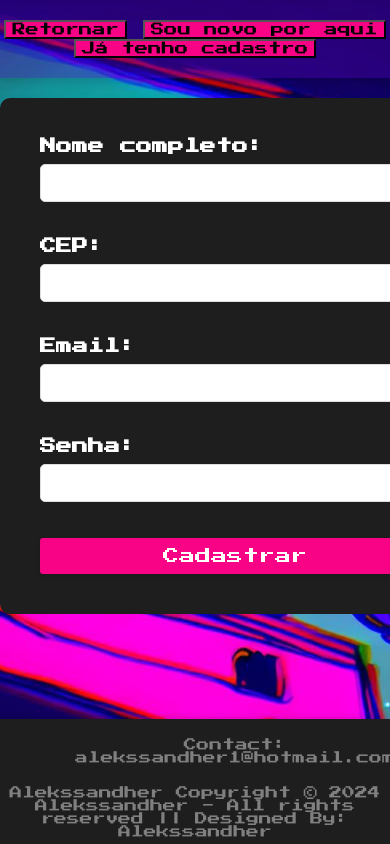
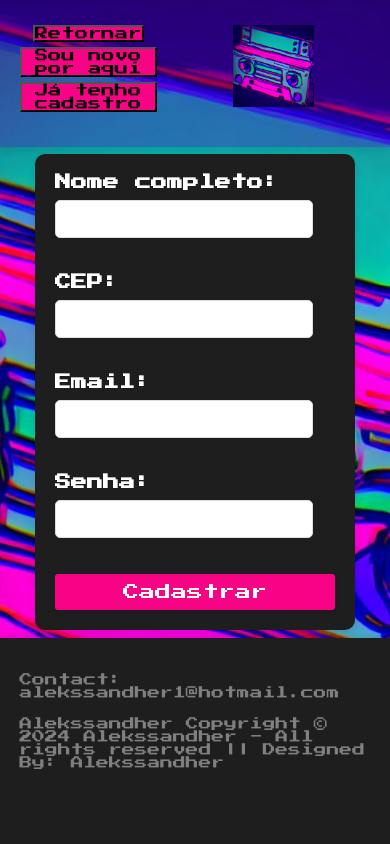
Before and after one commit to Alekssandher/licoes-faculdade, a plain HTML site: page MAPA - PROGRAMAÇÃO FRONT END - 52_2024/forms/cadastro.html in a window 390 px wide. Drawn offline with nearby package versions, Linux system fonts and the light colour scheme.

Commit message:
terminada a pagina de cadastro

```diff
--- a/MAPA - PROGRAMAÇÃO FRONT END - 52_2024/forms/cadastro.html
+++ b/MAPA - PROGRAMAÇÃO FRONT END - 52_2024/forms/cadastro.html
@@ -1,24 +1,35 @@
 <!DOCTYPE html>
-<html lang="en">
+<html lang="pt-BR">
 <head>
     <meta charset="UTF-8">
     <meta name="viewport" content="width=device-width, initial-scale=1.0">
     <script src="http://code.jquery.com/jquery-1.8.2.js"></script>
     <script src="http://code.jquery.com/ui/1.9.0/jquery-ui.js"></script>
+    <script src="../jq/script.js"></script>
 
     <title>Assopra Fitas</title>
     <link rel="stylesheet" href="http://code.jquery.com/ui/1.9.0/themes/base/jquery-ui.css" />
+    <link rel="icon" type="image/x-icon" href="../images/avat.jpg">
     <link rel="stylesheet" href="style.css">
 </head>
-<body>
+<body >
  <div class="background">
 
      <header>
-        <nav class="botao" id="botao">
-            <button id="voltar">Retornar</button>
+        <h1>Assopra Fitas - Locadora</h1>
+        <div class="logo">
+            <img src="../images/avat.jpg" alt="logo assopra fitas">
+
+        </div>
+        <nav id="botao">
+            <button id="voltar" class="ret"><a href="../index.html">Retornar</a></button>
             <button id="novoUsuario">Sou novo por aqui</button>
             <button id="login">Já tenho cadastro</button>
         </nav>
+        <div class="logo logo-hide">
+            <img src="../images/avat.jpg" alt="logo assopra fitas">
+
+        </div>
      </header>
      <main>
      <form action="/cadastrar" method="post" class="form">
@@ -26,7 +37,7 @@
          <input type="text" id="nome" name="nome" required><br>
 
          <label for="cep">CEP:</label>
-         <input type="text" id="cep" name="cep" required><br>
+         <input type="number" id="cep" name="cep" required><br>
 
          <label for="email">Email:</label>
          <input type="email" id="email" name="email" required><br>
@@ -34,9 +45,11 @@
          <label for="senha">Senha:</label>
          <input type="password" id="senha" name="senha" required><br>
 
-         <input type="submit" value="Cadastrar">
+         <input type="submit" class="send" value="Cadastrar">
      </form>
      </main>
+
+ </div>
  <footer class="footer">
     <div class="row">
         <ul>
@@ -48,22 +61,7 @@
         Alekssandher Copyright © 2024 Alekssandher - All rights reserved || Designed By: Alekssandher
         </div>
     </footer>
- </div>
- <script>
-    //Redirecionamento para pagina principal
-    $("#voltar").click(function() {
-        window.location.href = "../index.html"
-    });
-    // Redirecionamento para a página de cadastro
-    $("#novoUsuario").click(function() {
-        window.location.href = "cadastro.html";
-    });
 
-    // Redirecionamento para a página de login
-    $("#login").click(function() {
-        window.location.href = "login.html";
-    });
-</script>
 </body>
 
 </html>
--- a/MAPA - PROGRAMAÇÃO FRONT END - 52_2024/forms/style.css
+++ b/MAPA - PROGRAMAÇÃO FRONT END - 52_2024/forms/style.css
@@ -1,4 +1,10 @@
 @import url('https://fonts.googleapis.com/css2?family=Press+Start+2P&display=swap');
+
+* {
+    box-sizing: border-box; /* Inclui padding e border na largura e altura dos elementos */
+    margin: 0;
+    padding: 0;
+}
 
 body {
     font-family: 'Press Start 2P', sans-serif;
@@ -8,14 +14,17 @@ body {
     display: flex;
     flex-direction: column;
     align-items: center;
-    justify-content: center;
-    height: 100%;
-
+    justify-content: flex-start;
+    min-height: 100vh; /* Garante que o corpo ocupe toda a altura da tela */
+    overflow-x: hidden; /* Remove a barra de rolagem horizontal */
 }
 
 a {
     text-decoration: none;
+    color: inherit;
+    outline: none;
 }
+
 .background::before {
     content: "";
     background: url(../images/avat.jpg);
@@ -29,12 +38,12 @@ a {
     height: 100%;
     z-index: -1;
 }
+
 .background {
-    margin: auto;
     width: 100%;
-
     overflow: hidden; /* Para ocultar o excesso de imagem embaçada */
 }
+
 header {
     width: 100%;
     padding: 20px 0;
@@ -42,18 +51,33 @@ header {
     color: white;
     text-align: center;
     box-shadow: 0 4px 8px rgba(0, 0, 0, 0.1);
-    margin-bottom: 5%;
+    margin-bottom: 2%;
+}
+h1 {
+    color: #F90386;
+}
+header > div > img {
+    width: 5%;
+    padding-bottom: 20px;
+    padding-top: 20px;
+}
 
+.logo {
+    margin: auto;
+}
+.logo-hide {
+    display: none;
+}
 
-
-}
 header > nav > button {
     background-color: #F90386;
     font-family: 'Press Start 2P', sans-serif;
 }
+
 header > nav > button:hover {
     background-color: #be0166;
 }
+
 header > nav > button:active {
     background-color: #ff4cac;
 }
@@ -61,23 +85,21 @@ input {
     font-family: 'Press Start 2P', sans-serif;
 }
 
-
 main {
     background-color: #1e1e1e;
     padding: 40px;
-
     margin: auto;
     border-radius: 10px;
     box-shadow: 0 4px 8px rgba(0, 0, 0, 0.1);
-    width: 100%;
+    width: calc(100% - 40px); /* Ajusta a largura para evitar estouro */
     max-width: 400px;
+    margin-bottom: 2%;
+    flex: 1; /* Garante que o main expanda para preencher o espaço disponível */
 }
 
 form {
     display: flex;
     flex-direction: column;
-
-
 }
 
 label {
@@ -86,62 +108,69 @@ label {
     color: white;
 }
 
+input[type="number"],
+input[type="email"],
 input[type="text"],
-input[type="email"],
 input[type="password"] {
     padding: 10px;
     margin-bottom: 20px;
     border: 1px solid #ddd;
     border-radius: 5px;
     font-size: 16px;
-    width: calc(100% - 22px);
+    width: calc(100% - 22px); /* Ajusta a largura para evitar estouro */
+}
+.send:hover {
+    color:#0E0044 ;
 }
 footer {
     width: 100%;
     background-color: #1e1e1e;
     color: white;
     text-align: center;
-    padding: 10px 0;
-    position: fixed;
-    bottom: 0;
-    left: 0;
     box-shadow: 0 -2px 5px rgba(0, 0, 0, 0.1);
-}
-.footer{
-    padding:0px 0px;
-    margin-top: 15px;
-    font-family: 'Press Start 2P', sans-serif;
-    text-align:center;
-    }
+    flex: 2;
 
-.footer .row{
-width:100%;
-margin:1% 0%;
-padding:0.6% 0%;
-color:gray;
-font-size:0.8em;
+
 }
 
-.footer .row a{
-text-decoration:none;
-color:gray;
-transition:0.5s;
+.footer {
+
+    font-family: 'Press Start 2P', sans-serif;
+    text-align: center;
+}
+.row-top {
+    padding-top: 12%;
 }
 
-.footer .row a:hover{
-color:#fff;
+ .footer .row {
+    width: 100%;
+    margin: 1% 0%;
+    padding: 0.6% 0%;
+    color: gray;
+    font-size: 0.8em;
+
 }
 
-.footer .row ul{
-width:100%;
+.footer .row a {
+    text-decoration: none;
+    color: gray;
+    transition: 0.5s;
 }
 
-.footer .row ul li{
-display:inline-block;
-margin:0px 30px;
+.footer .row a:hover {
+    color: #fff;
 }
 
-/* Estilize os botões */
+.footer .row ul {
+    width: 100%;
+}
+
+.footer .row ul li {
+    display: inline-block;
+
+}
+
+
 input[type="submit"] {
     padding: 10px 20px;
     background-color: #F90386;
@@ -149,13 +178,78 @@ input[type="submit"] {
     border-radius: 5px;
     font-size: 16px;
     color: white;
-    /* Adicione uma sombra para dar profundidade */
+
     box-shadow: 0 2px 4px rgba(0, 0, 0, 0.1);
-    /* Bordas pixeladas ou arredondadas */
+
     border-radius: 3px;
     font-family: 'Press Start 2P', sans-serif;
 }
-/* Alinhe os botões ao centro */
-header {
-    text-align: center;
+
+
+.success-message {
+    background-color: #2e10d6a1; /* Cor de fundo com transparência */
+    color: white; /* Cor do texto */
+    text-align: center; /* Alinhamento centralizado */
+    padding: 40px; /* Espaçamento interno maior */
+    margin: 20px auto; /* Margem centralizada */
+    border-radius: 10px; /* Borda arredondada */
+    box-shadow: 0 4px 8px rgba(0, 0, 0, 0.1); /* Sombra */
+    position: absolute; /* Posição absoluta */
+    top: 50%; /* Centraliza verticalmente */
+    left: 50%; /* Centraliza horizontalmente */
+    transform: translate(-50%, -50%); /* Corrige o centro */
+    z-index: 9999; /* Garante que fique na frente de todos */
+    font-size: 28px; /* Tamanho do texto aumentado */
+    width: 80%; /* Largura da mensagem */
+    max-width: 600px; /* Largura máxima da mensagem */
+    line-height: 1.5; /* Altura da linha para melhor legibilidade */
 }
+
+
+@media (max-width: 720px) {
+    h1{
+        display: none;
+    }
+    main {
+        padding: 20px;
+        margin: 0 auto;
+        min-width: 320px;
+        max-width: 70%;
+        margin-bottom: 2%;
+    }
+    header {
+        display: flex;
+    }
+    header > div > img {
+        width: 35%;
+        padding-top: 5px;
+    }
+    header > nav {
+        padding-left: 5%;
+    }
+    header > nav > .ret {
+        text-align: center;
+    }
+    header > nav > button{
+        margin-top: 5px;
+    }
+    .logo {
+        display: none;
+    }
+    .logo-hide {
+        display: block;
+    }
+    .footer {
+        text-align: left;
+        padding: 5%;
+    }
+
+    .footer .row ul li {
+        display: block;
+        margin: 10px 0px;
+        text-align: left;
+    }
+
+    .footer .row a i {
+        margin: 0% 3%;
+    }
--- /dev/null
+++ b/MAPA - PROGRAMAÇÃO FRONT END - 52_2024/jq/script.js
@@ -0,0 +1,39 @@
+$(document).ready(function() {
+    $('.form').submit(function(event) {
+        // Verifica se todos os campos obrigatórios estão preenchidos
+        if (this.checkValidity()) {
+            // Impede o envio automático do formulário
+            event.preventDefault();
+
+            // Simula um envio assíncrono do formulário (você pode substituir isso pela lógica real de envio para o servidor)
+            setTimeout(function() {
+                // Exibe mensagem de sucesso
+                showSuccessMessage();
+
+                // Redireciona para a página de login após 3 segundos
+                setTimeout(function() {
+                    window.location.href = "login.html";
+                }, 3000); // Tempo em milissegundos antes de redirecionar (3 segundos aqui)
+
+                // Limpa os campos do formulário (opcional)
+                $('.form')[0].reset();
+
+            }, 1000); // Tempo em milissegundos antes de exibir a mensagem (1 segundo aqui)
+        }
+    });
+});
+
+function showSuccessMessage() {
+    // Cria um elemento div para a mensagem
+    var messageElement = $('<div class="success-message">Cadastro realizado com sucesso!</div>');
+
+    // Adiciona o elemento à página dentro do main (ou onde desejar)
+    $('main').append(messageElement);
+
+    // Após alguns segundos, remove a mensagem
+    setTimeout(function() {
+        messageElement.fadeOut('slow', function() {
+            $(this).remove();
+        });
+    }, 3000); // Tempo em milissegundos para manter a mensagem (3 segundos aqui)
+}
```
Also changed, not shown: MAPA - PROGRAMAÇÃO FRONT END - 52_2024/index.html (+1 -10 lines). Lines whose indentation alone changed are shown as unchanged.
